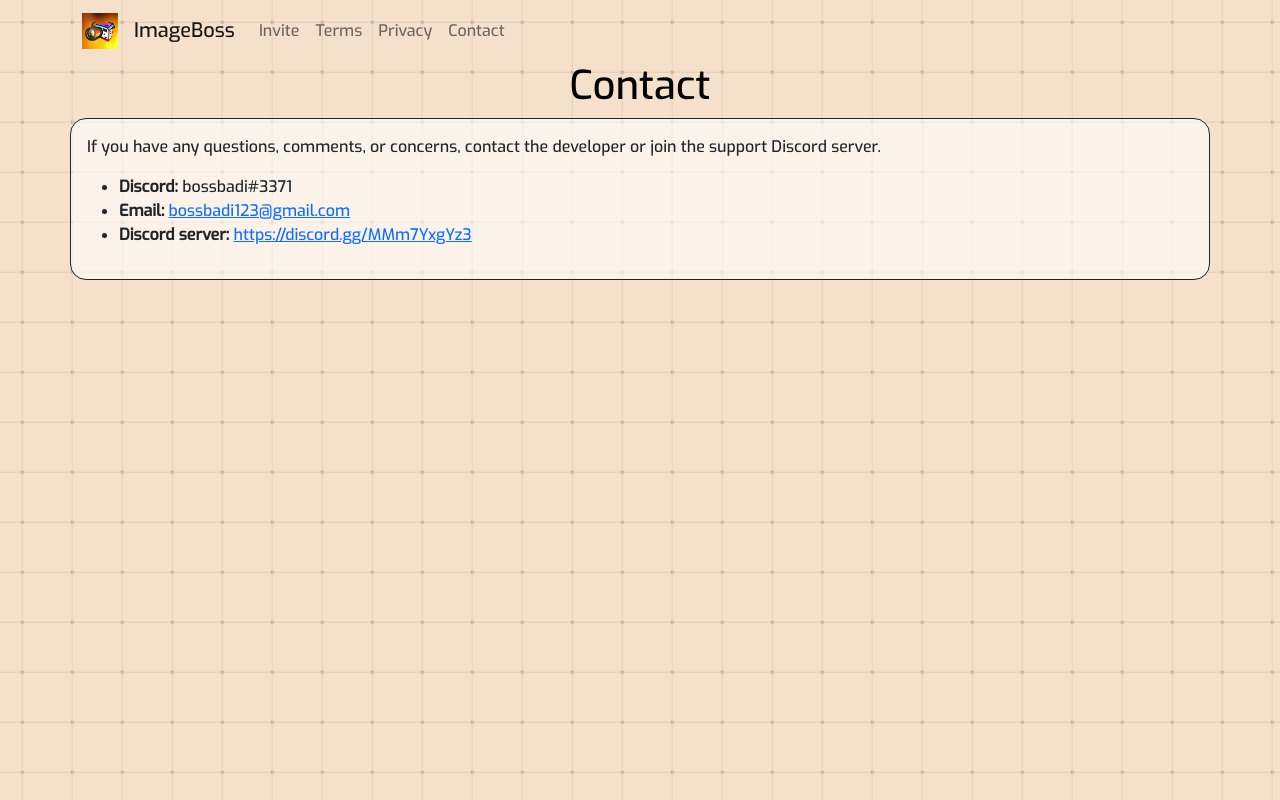
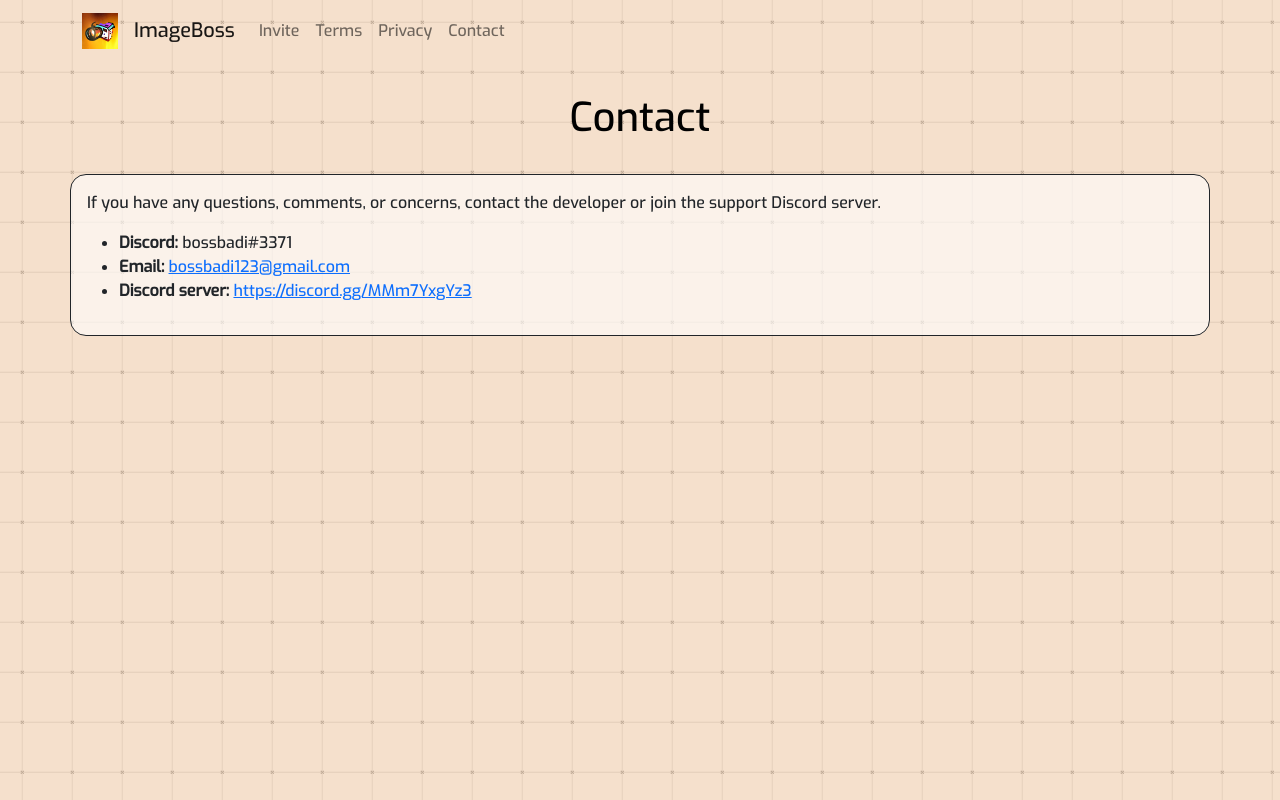
Before and after one commit to bossbadi-web/imageboss, a plain HTML site: page contact.html in a window 1280 px wide. Drawn offline with nearby package versions, Linux system fonts and the light colour scheme.

Commit message:
Improve header margins

```diff
--- a/contact.html
+++ b/contact.html
@@ -57,7 +57,9 @@
       </div>
     </nav>
 
-    <h1>Contact</h1>
+    <section class="container header">
+      <h1>Contact</h1>
+    </section>
 
     <section class="container text-container">
       <p>If you have any questions, comments, or concerns, contact the developer or join the support Discord server.</p>
```
Also changed, not shown: privacy.html (+3 -1 lines), terms.html (+3 -1 lines).
